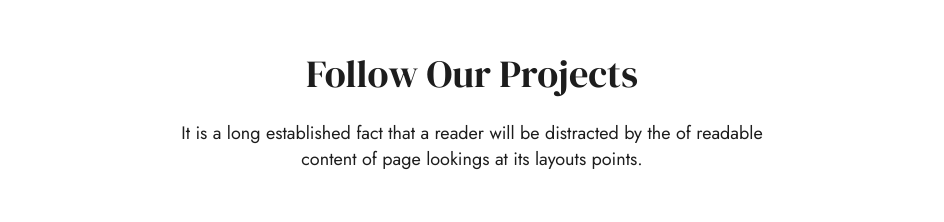
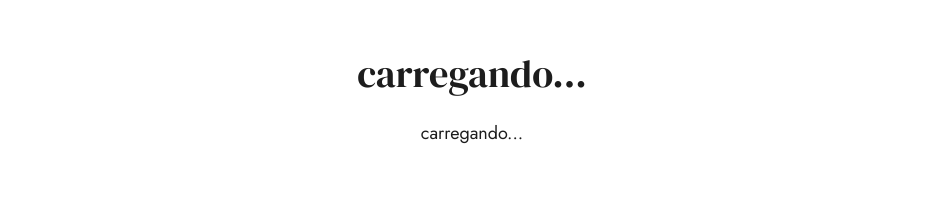
Before and after one commit to hashiraofcode/aprendendoReact, a React (Vite) app in the folder dnc-arq-valmir-neto/: page / in a window 1280 px wide. Shown: the part 945-1167 px from the top of the page, without its empty margins (168-1112 px from the left). Built offline with nearby package versions, Linux system fonts and the light colour scheme; no server answers.

Commit message:
context projectList concluído

```diff
--- a/dnc-arq-valmir-neto/src/components/ProjectsList/projectList.jsx
+++ b/dnc-arq-valmir-neto/src/components/ProjectsList/projectList.jsx
@@ -1,4 +1,4 @@
-import { useState, useEffect } from 'react'
+import { useState, useEffect, useContext } from 'react'
 import '../ProjectsList/projectList.css'
 // assets
 import likeFill from '../../assets/like-filled.svg'
@@ -7,7 +7,17 @@ import like from '../../assets/like.svg'
 // services
 import  apiService  from '../../services/apiService'
 
+// UTILITS
+import { callBackDefaultContent } from '../../utilits/callBackDefaultContent'
+
+// CONTEXT
+import { AppContext } from '../../context/textsContext'
+
 function ProjectList() {
+
+    const dataContext = useContext(AppContext);
+    const contentApplication = dataContext?.contentApplication;
+    const language = dataContext?.language;
 
     const [apiData, setApiData] = useState([]);
     // apiData recebe os projetos para que eu possa manipulalos no código;
@@ -30,8 +40,8 @@ function ProjectList() {
     return (
         <div className="container">
             <div className="section-projects flex-container jc-center">
-                <h2 className='font-other-titles align-center'>Follow Our Projects</h2>
-                <p className='font-text align-center'>It is a long established fact that a reader will be distracted by the of readable <br /> content of page  lookings at its layouts  points.</p>
+                <h2 className='font-other-titles align-center'>{callBackDefaultContent(contentApplication,language,'projects','title')}</h2>
+                <p className='font-text align-center'>{callBackDefaultContent(contentApplication,language,'projects','subtitle')}</p>
                 <div className="project-grid flex-container jc-center flex-align-center flex-wrap">
                     {
                         apiData.map((projects) => {
```
